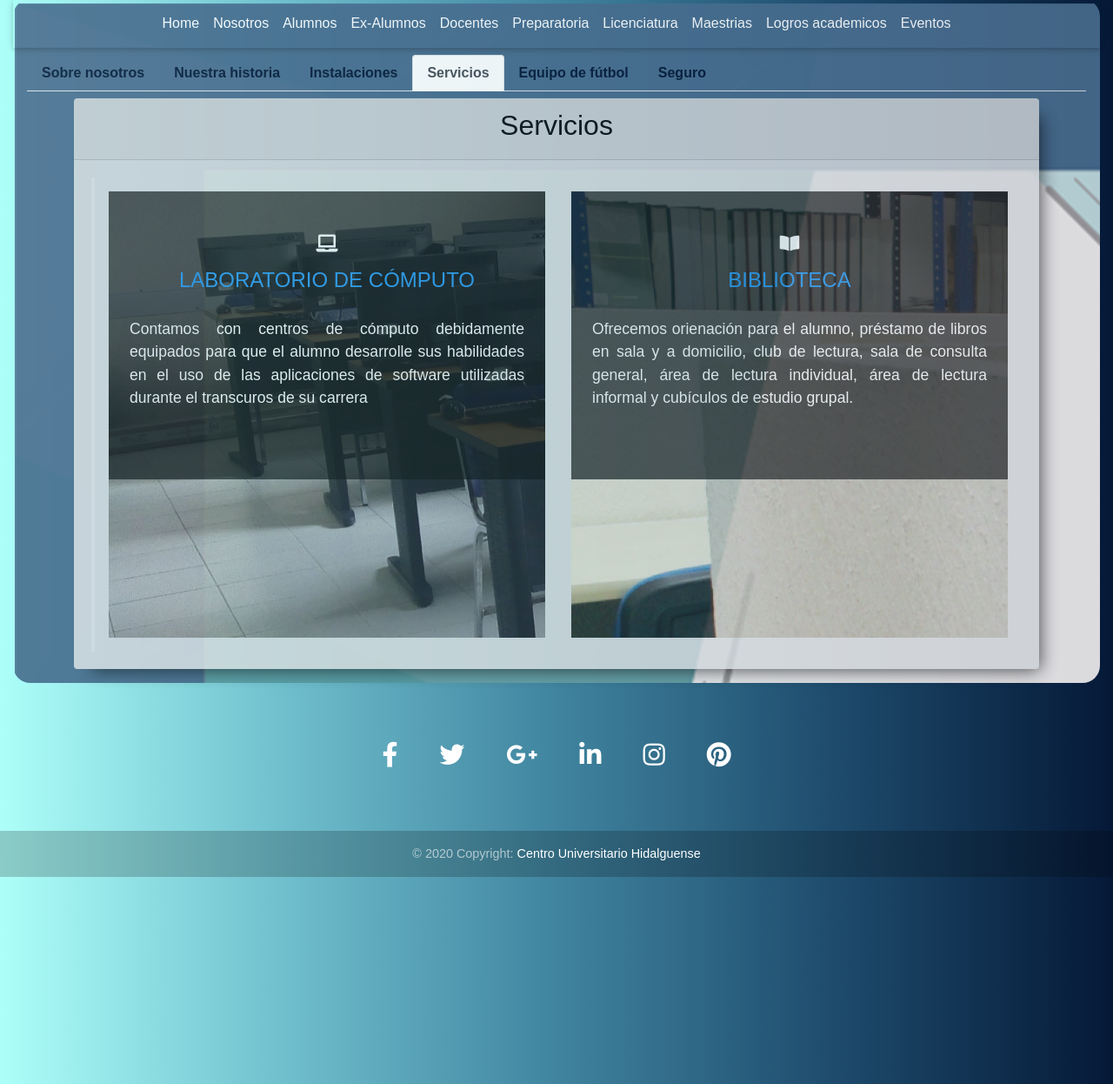
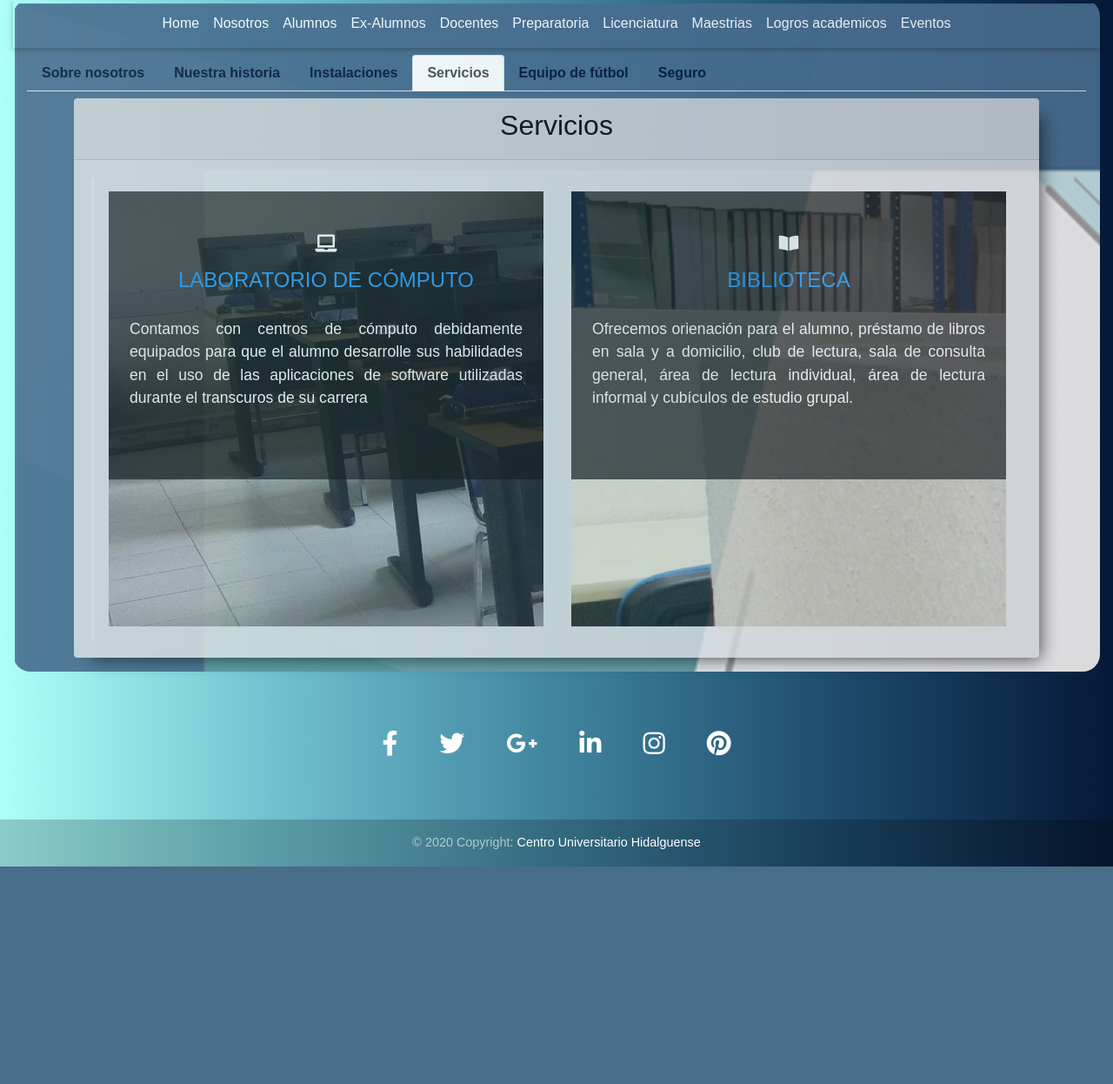
Before and after one commit to Miguel98R/cuhPlataforma, a PHP site: page /sobre_nosotros.php in a window 1280 px wide, after a click on "Servicios". Shown: the part 162-1408 px from the top of the page at 87% size. After the commit the page ends 1158 px from the top, so only its background shows below. Run offline with PHP 8.4, Linux system fonts and the light colour scheme; some libraries are stand-ins or nearby versions.

Commit message:
servicios card

```diff
--- a/components/servicios.php
+++ b/components/servicios.php
@@ -7,9 +7,9 @@
       <div class="card-body ">
         <blockquote class="blockquote mb-0">
          <div class="row">
-          <div class="col-md-6 py-2">
+          <div class="col-md py-2">
             <!-- Card -->
-            <div class="flip-card">
+            <div class="flip-card" style="float:left">
               <div class="flip-card-inner">
                 <div class="flip-card-front" style="background-image: url('./img/lab3.jpg');">
                   <div class="text-white text-center d-flex align-items-center rgba-black-strong py-5 px-4">
@@ -28,21 +28,6 @@
                 </div>
               </div>
             </div>
-
-              <!-- <div class="card card-image-deck" style="background-image: url('./img/lab3.jpg');"> -->
-                <!-- Content -->
-                <!-- <div class="text-white text-center d-flex align-items-center rgba-black-strong py-5 px-4">
-                  <div>
-                    <h5><i class="fas fa-chart-pie"></i></h5>
-                    <h4 class=" blue-text card-title pt-2"><strong>LABORATORIO DE CÓMPUTO</strong></h4>
-                    <p class="text-justify">Contamos con centros de cómputo debidamente equipados para que el alumno desarrolle sus habilidades en el uso de las aplicaciones de software utilizadas durante el transcuros de su carrera</p>
-                    </div>
-                </div>
-                <div class="card-footer">
-                  <p class="card-text text-left text-dark">Lunes-Viernes: 7:00 - 22:00 <br>  Sábado: 7:00 - 16:00</p>
-                </div>
-              </div> -->
-            <!-- Card -->
             </div>
             <div class="col-md-6 py-2">
               <!-- Card -->
--- a/css/style.css
+++ b/css/style.css
@@ -32,10 +32,10 @@ body{
     opacity: 85%;
 }
 
-.flip-card {
+  .flip-card {
     background-color: transparent;
-    width: 100%;
-    height: 100%;
+    width: 500px;
+    height: 500px;
     perspective: 1000px;
   }
 
@@ -53,7 +53,7 @@ body{
   }
 
   .flip-card-front, .flip-card-back {
-    /* position: absolute; */
+    position: absolute;
     width: 100%;
     height: 100%;
     -webkit-backface-visibility: hidden;
```
Lines whose indentation alone changed are shown as unchanged.
